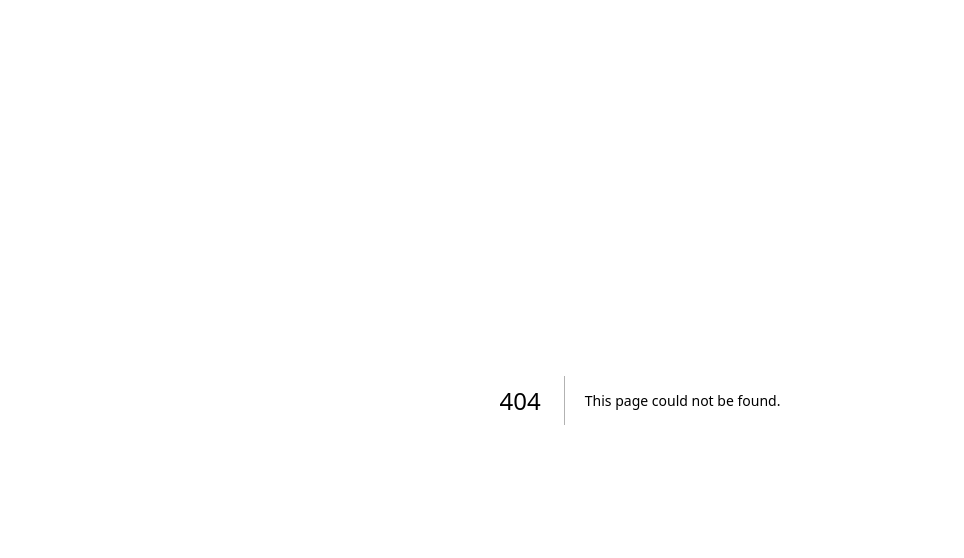
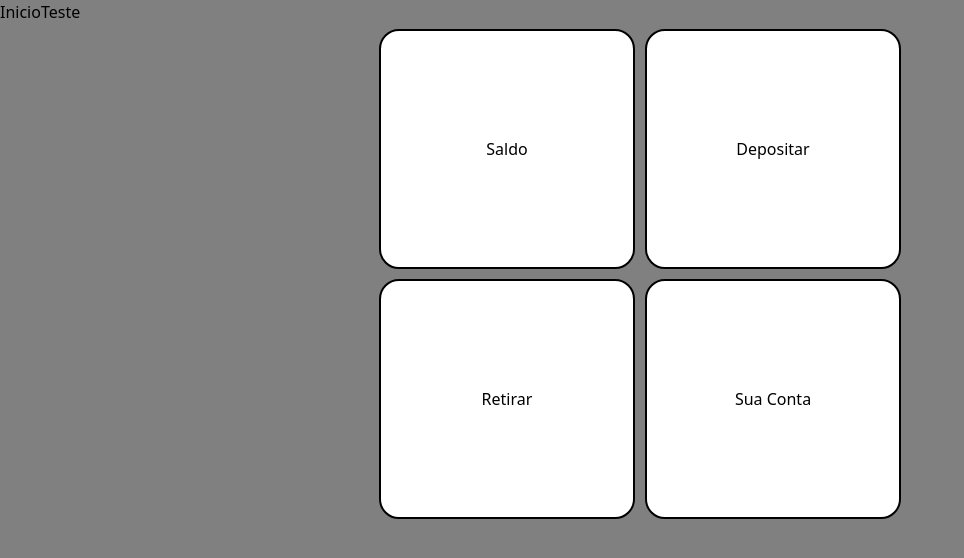
Before and after one commit to matheusmendesds/carteira, a Next.js app: page /teste/Teste in a window 1280 px wide. Before the commit this address had no page. Shown: the top 558 px of the page, without its empty margins (0-964 px from the left). Built offline with nearby package versions, Linux system fonts and the light colour scheme.

Commit message:
Criando paginas

```diff
--- /dev/null
+++ b/src/components/navbar.js
@@ -0,0 +1,10 @@
+import Link from "next/link"
+export default function Navbar(){
+    return(
+        <nav>
+            <Link href={"/"}>Inicio</Link>
+            <Link href={"teste/Teste"}>Teste</Link>
+        </nav>
+
+    )
+}
--- /dev/null
+++ b/src/pages/config.jsx
@@ -0,0 +1,7 @@
+export default function Config() {
+    return(
+        <div>
+            SUA CONTA
+        </div>
+    )
+}
--- /dev/null
+++ b/src/pages/deposito.jsx
@@ -0,0 +1,7 @@
+export default function Deposito() {
+    return(
+        <div>
+            DEPOSITO
+        </div>
+    )
+}
--- a/src/pages/index.js
+++ b/src/pages/index.jsx
@@ -1,4 +1,6 @@
 import React, { useState } from "react";
+import Navbar from "@/components/navbar";
+
 export default function Home() {
   //RETIRAR DINHEIRO
   const [retirar, setRetirar] = useState(0)
@@ -48,28 +50,29 @@ export default function Home() {
 
   return (
     <main>
+      <Navbar/>
       <h1>Carteira</h1>
       <div>
         <p>Saldo</p>
         <div id="saldo">
 
         </div>
-        <button onClick={consSaldo}>Saldo</button>
+        <button className="botao" onClick={consSaldo}>Saldo</button>
       </div>
       <div>
         Deposito:<input type="number" value={deposito} onChange={handleChange} max={200} min={1}></input>
         <p>O total de deposito é:{deposito},00</p>
-        <button onClick={handleDeposito}>Depositar</button>
+        <button className="botao" onClick={handleDeposito}>Depositar</button>
       </div>
       <div>
         Retirar:<input type="number" value={retirar} onChange={handleRetirar} max={200} min={1}></input>
         <p>Retirar R${retirar},00</p>
-        <button onClick={handlePag}>Retirar</button>
+        <button className="botao" onClick={handlePag}>Retirar</button>
       </div>
       <section>
         <h1>historico</h1>
-        <button onClick={mostrar}>mostrar</button>
-        <button>x</button>
+        <button className="botao" onClick={mostrar}>mostrar</button>
+
         <div id="historicoDeposito" className="esconder">Aqui esta seu historico</div>
       </section>
 
--- /dev/null
+++ b/src/pages/retirar.jsx
@@ -0,0 +1,7 @@
+export default function Retirar() {
+    return(
+        <div>
+            RETIRAR
+        </div>
+    )
+}
--- /dev/null
+++ b/src/pages/saldo.jsx
@@ -0,0 +1,7 @@
+export default function Saldo() {
+    return(
+        <div>
+            SALDO
+        </div>
+    )
+}
--- /dev/null
+++ b/src/pages/teste/Teste.js
@@ -0,0 +1,28 @@
+import Navbar from "@/components/navbar";
+import Link from "next/link";
+export default function Teste() {
+    return (
+        <main>
+            <Navbar/>
+            <div>
+                <div className="flex justify-center items-center">
+                    <Link href={"/saldo"}>
+                        <button className="btnInicio">Saldo</button>
+                    </Link>
+                    <Link href={"/deposito"}>
+                        <button className="btnInicio">Depositar</button>
+                    </Link>
+                </div>
+                <div className="flex justify-center items-center">
+                    <Link href={"/retirar"}>
+                        <button className="btnInicio">Retirar</button>
+                    </Link>
+                    <Link href={"/config"}>
+                        <button className="btnInicio">Sua Conta</button>
+                    </Link>
+                </div>
+            </div>
+
+        </main>
+    )
+}
--- a/src/styles/globals.css
+++ b/src/styles/globals.css
@@ -4,7 +4,7 @@
 body {
     background-color:  grey;
 }
-button {
+.botao {
     background-color: black;
     color: white;
     margin: 10px;
@@ -12,8 +12,21 @@ button {
     padding: 5px;
 }
 
-button:hover {
+.botao:hover {
     background-color: rgba(0, 0, 0, 0.418);
+}
+.btnInicio {
+    background-color: white;
+    margin: 5px;
+    width: 20vw;
+    height: 30vh;
+    border-radius: 20px;
+    border: 2px solid black;
+}
+.btnInicio:hover {
+    background-color: black;
+    color: white;
+    border: 3px solid rgb(170, 160, 160);
 }
 .esconder {
     display: none;
```
